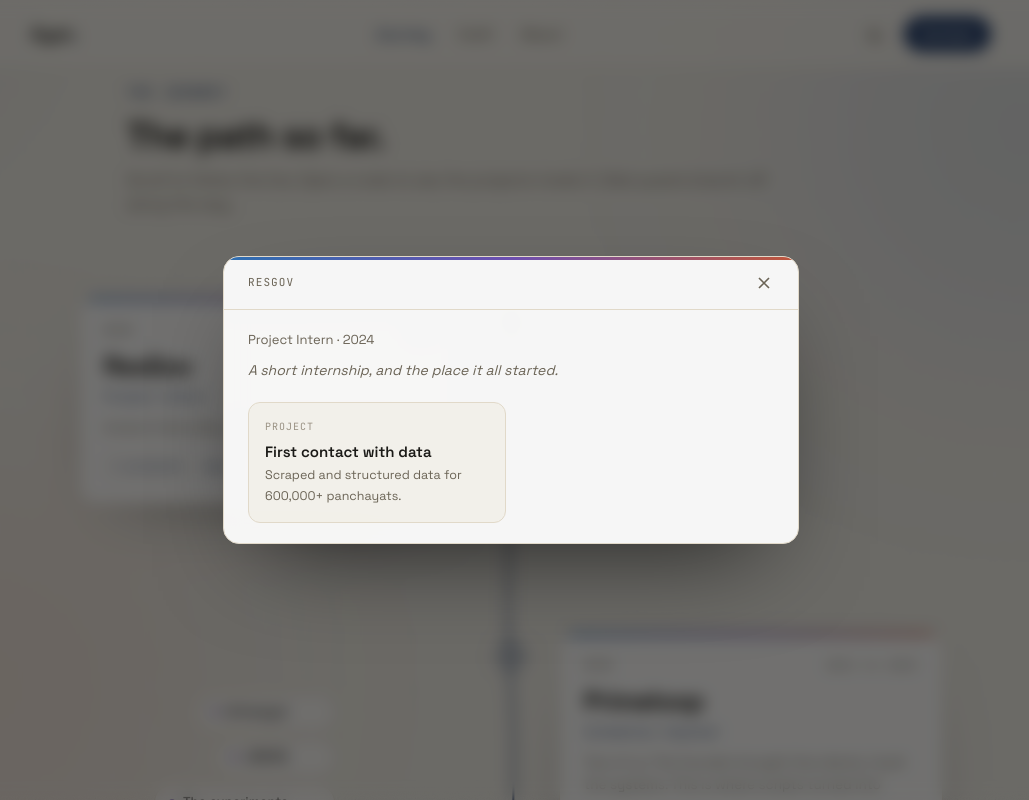
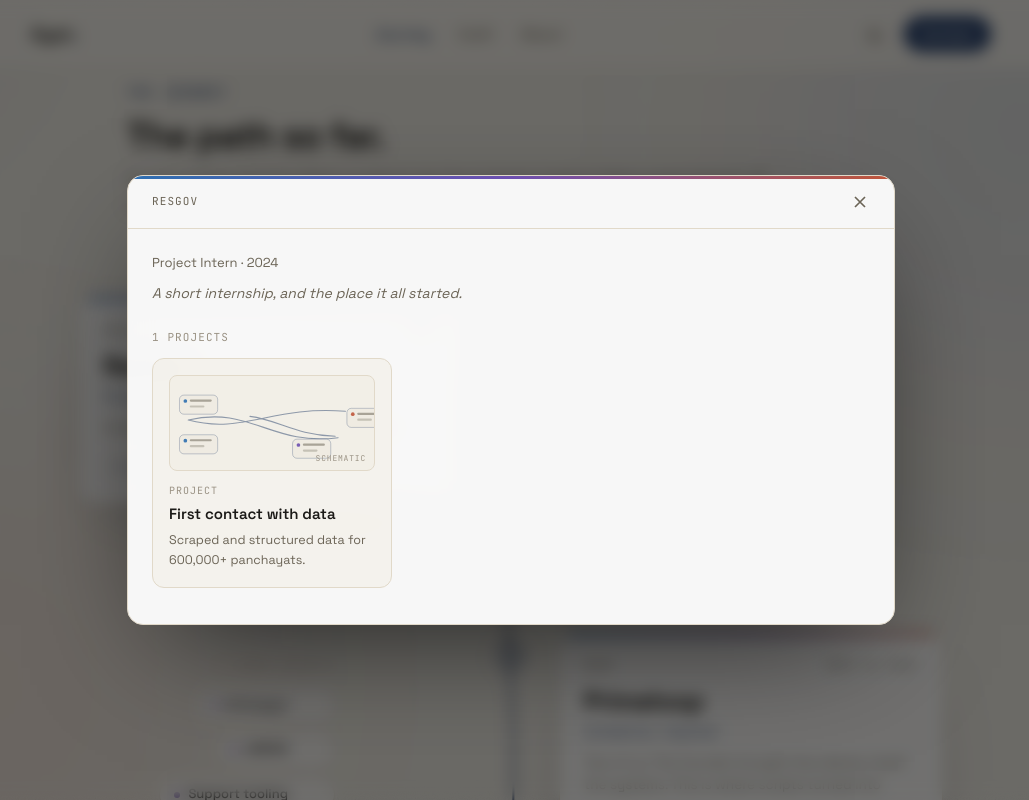
Before and after one commit to AyanDas2000/portfolio, a React (Vite) app: page / in a window 1280 px wide. Both pictures are taken after a click on the button 400 px from the left and 1513 px from the top of the page. Shown: the part 1113-1913 px from the top of the page, without its empty margins (129-1158 px from the left). Built offline with nearby package versions, Linux system fonts and the light colour scheme.

Commit message:
Polish: Origin+Craft scroll reveals, folder window larger with taller tiles + schematic art, side-quest labels, Support tooling to Primeloop, rename bike hack, swap Jiraiya quotes, Worked-with clients + recognition (safe framing)

```diff
--- a/src/App.tsx
+++ b/src/App.tsx
@@ -7,6 +7,7 @@ import { Origin } from './components/Origin'
 import { Journey } from './components/Journey'
 import { Craft } from './components/Craft'
 import { Stack } from './components/Stack'
+import { Clients } from './components/Clients'
 import { About } from './components/About'
 import { Contact } from './components/Contact'
 import { consoleLines, nav } from './data'
@@ -66,6 +67,7 @@ function App() {
         <Journey />
         <Craft />
         <Stack />
+        <Clients />
         <About />
         <Contact />
       </main>
--- /dev/null
+++ b/src/components/Clients.tsx
@@ -0,0 +1,70 @@
+import { motion } from 'motion/react'
+import { clients, recognition } from '../data'
+import { Glass, Section, SectionHead } from './ui'
+
+const EASE: [number, number, number, number] = [0.22, 1, 0.36, 1]
+const VIEW = { once: false, margin: '-10%' } as const
+
+export function Clients() {
+  return (
+    <Section id="proof">
+      <div className="mx-auto max-w-5xl">
+        <SectionHead
+          eyebrow="WORKED WITH"
+          title="Who the work reached."
+          intro="The systems and campaigns I built ran for real teams."
+        />
+
+        <div className="mt-10 grid gap-5 md:grid-cols-2">
+          {clients.map((c, i) => (
+            <motion.div
+              key={c.via}
+              initial={{ opacity: 0, y: 28 }}
+              whileInView={{ opacity: 1, y: 0 }}
+              viewport={VIEW}
+              transition={{ duration: 0.6, delay: i * 0.1, ease: EASE }}
+            >
+              <Glass bar className="h-full p-6">
+                <p className="font-mono text-[11px] tracking-widest" style={{ color: 'var(--accent)' }}>
+                  VIA {c.via.toUpperCase()}
+                </p>
+                <p className="mt-1.5 text-[13px]" style={{ color: 'var(--muted)' }}>{c.note}</p>
+                <div className="mt-4 flex flex-wrap gap-2">
+                  {c.names.map((n) => (
+                    <span
+                      key={n}
+                      className="rounded-full border px-3 py-1 text-[13px] font-medium"
+                      style={{ borderColor: 'var(--line)', background: 'color-mix(in srgb, var(--surface2) 50%, transparent)', color: 'var(--text)' }}
+                    >
+                      {n}
+                    </span>
+                  ))}
+                </div>
+              </Glass>
+            </motion.div>
+          ))}
+        </div>
+
+        <motion.figure
+          initial={{ opacity: 0, y: 28 }}
+          whileInView={{ opacity: 1, y: 0 }}
+          viewport={VIEW}
+          transition={{ duration: 0.6, ease: EASE }}
+          className="mx-auto mt-10 max-w-3xl"
+        >
+          <Glass glow className="p-7 text-center sm:p-9">
+            <blockquote className="text-xl font-medium italic leading-snug sm:text-2xl" style={{ color: 'var(--text)' }}>
+              "{recognition.quote}"
+            </blockquote>
+            <figcaption className="mt-5 font-mono text-[12px] tracking-wide" style={{ color: 'var(--muted)' }}>
+              {recognition.author} · {recognition.authorRole}
+            </figcaption>
+            <p className="mx-auto mt-4 max-w-md text-[12.5px] leading-relaxed" style={{ color: 'var(--faint)' }}>
+              {recognition.note}
+            </p>
+          </Glass>
+        </motion.figure>
+      </div>
+    </Section>
+  )
+}
--- a/src/components/Craft.tsx
+++ b/src/components/Craft.tsx
@@ -1,6 +1,8 @@
+import { motion } from 'motion/react'
 import { craft } from '../data'
-import { Reveal } from '../lib'
 import { Glass, Section, SectionHead } from './ui'
+
+const EASE: [number, number, number, number] = [0.22, 1, 0.36, 1]
 
 export function Craft() {
   return (
@@ -9,7 +11,13 @@ export function Craft() {
         <SectionHead eyebrow="CRAFT" title={craft.title} />
         <div className="mt-10 grid gap-5 md:grid-cols-3">
           {craft.points.map((p, i) => (
-            <Reveal key={i} delay={i * 0.08}>
+            <motion.div
+              key={i}
+              initial={{ opacity: 0, y: 34 }}
+              whileInView={{ opacity: 1, y: 0 }}
+              viewport={{ once: false, margin: '-8%' }}
+              transition={{ duration: 0.6, delay: i * 0.16, ease: EASE }}
+            >
               <Glass className="h-full p-6">
                 <span className="font-mono text-2xl font-bold" style={{ color: 'var(--accent)' }}>
                   0{i + 1}
@@ -18,7 +26,7 @@ export function Craft() {
                   {p}
                 </p>
               </Glass>
-            </Reveal>
+            </motion.div>
           ))}
         </div>
       </div>
--- a/src/components/Journey.tsx
+++ b/src/components/Journey.tsx
@@ -84,6 +84,18 @@ function StopRow({
         <NodeCard stop={stop} onOpen={onOpenStop} />
       </div>
       <div className={cn('flex flex-wrap justify-center gap-2.5 md:max-w-xs md:flex-col md:flex-nowrap', brCol)}>
+        {branches.length > 0 && (
+          <motion.span
+            initial={{ opacity: 0 }}
+            whileInView={{ opacity: 1 }}
+            viewport={VIEW}
+            transition={{ duration: 0.5, ease: EASE }}
+            className="mb-1 font-mono text-[10px] tracking-[0.28em]"
+            style={{ color: 'var(--faint)' }}
+          >
+            ◇ SIDE QUESTS
+          </motion.span>
+        )}
         {branches.map((b, i) => (
           <BranchChip key={b.id} b={b} onOpen={onOpenBranch} i={i} />
         ))}
--- a/src/components/Modal.tsx
+++ b/src/components/Modal.tsx
@@ -7,21 +7,43 @@ export type ModalData =
   | { kind: 'stop'; stop: Stop }
   | { kind: 'item'; title: string; body: string; tech?: string[] }
 
-function IconBtn({ onClick, label, children }: { onClick: () => void; label: string; children: React.ReactNode }) {
+/** A constructed "workflow" graphic. Placeholder art until real screenshots go in. */
+function WorkflowArt({ seed = 0, className = '' }: { seed?: number; className?: string }) {
+  const s = seed % 3
+  const paths = [
+    'M34 36 C 110 36, 110 96, 186 96 M34 36 C 130 66, 170 40, 250 52 M186 96 C 224 96, 242 66, 262 58',
+    'M40 90 C 110 90, 110 40, 180 40 M180 40 C 230 40, 240 80, 268 84 M40 90 C 120 110, 200 100, 258 96',
+    'M36 60 C 120 40, 150 96, 240 84 M36 60 C 110 80, 150 40, 250 48 M120 55 C 160 60, 180 80, 236 82',
+  ]
+  const nodes = [
+    [24, 26], [178, 86], [252, 44], [24, 80],
+  ] as const
   return (
-    <button onClick={onClick} aria-label={label} className="transition-opacity hover:opacity-70" style={{ color: 'var(--muted)' }}>
-      {children}
-    </button>
+    <svg viewBox="0 0 300 128" className={className} fill="none" aria-hidden preserveAspectRatio="xMidYMid slice">
+      <path d={paths[s]} stroke="color-mix(in srgb, var(--accent) 55%, transparent)" strokeWidth="1.5" strokeLinecap="round" />
+      {nodes.map(([x, y], i) => (
+        <g key={i}>
+          <rect x={x} y={y} width="52" height="26" rx="6" fill="color-mix(in srgb, var(--surface2) 90%, transparent)" stroke="color-mix(in srgb, var(--accent) 40%, transparent)" strokeWidth="1" />
+          <circle cx={x + 8} cy={y + 8} r="2.5" fill={`var(--c${(i % 3) + 1})`} />
+          <rect x={x + 14} y={y + 6} width="30" height="3" rx="1.5" fill="color-mix(in srgb, var(--muted) 60%, transparent)" />
+          <rect x={x + 14} y={y + 14} width="20" height="3" rx="1.5" fill="color-mix(in srgb, var(--muted) 35%, transparent)" />
+        </g>
+      ))}
+    </svg>
   )
 }
+
+const ArtPanel = ({ seed, tall = false }: { seed: number; tall?: boolean }) => (
+  <div className={`relative overflow-hidden rounded-lg border ${tall ? 'h-40' : 'h-24'}`} style={{ borderColor: 'var(--line)', background: 'color-mix(in srgb, var(--surface2) 45%, transparent)' }}>
+    <WorkflowArt seed={seed} className="h-full w-full opacity-90" />
+    <span className="absolute bottom-1.5 right-2 font-mono text-[8px] tracking-widest" style={{ color: 'var(--faint)' }}>SCHEMATIC</span>
+  </div>
+)
 
 export function Modal({ data, onClose }: { data: ModalData | null; onClose: () => void }) {
   const [sel, setSel] = useState<Mission | null>(null)
 
-  useEffect(() => {
-    setSel(null)
-  }, [data])
-
+  useEffect(() => setSel(null), [data])
   useEffect(() => {
     if (!data) return
     const onKey = (e: KeyboardEvent) => {
@@ -50,79 +72,68 @@ export function Modal({ data, onClose }: { data: ModalData | null; onClose: () =
           <motion.div
             role="dialog"
             aria-modal="true"
-            initial={{ opacity: 0, scale: 0.95, y: 14 }}
+            initial={{ opacity: 0, scale: 0.96, y: 16 }}
             animate={{ opacity: 1, scale: 1, y: 0 }}
             exit={{ opacity: 0, scale: 0.97, y: 8 }}
             transition={{ duration: 0.24, ease: [0.22, 1, 0.36, 1] }}
             onClick={(e) => e.stopPropagation()}
-            className="relative z-10 w-full max-w-xl overflow-hidden rounded-2xl border backdrop-blur-md"
-            style={{
-              borderColor: 'var(--line)',
-              background: 'color-mix(in srgb, var(--surface) 94%, transparent)',
-              boxShadow: '0 40px 100px -40px rgba(0,0,0,0.7)',
-            }}
+            className="relative z-10 w-full max-w-3xl overflow-hidden rounded-2xl border backdrop-blur-md"
+            style={{ borderColor: 'var(--line)', background: 'color-mix(in srgb, var(--surface) 95%, transparent)', boxShadow: '0 40px 120px -40px rgba(0,0,0,0.75)' }}
           >
             <div className="absolute inset-x-0 top-0 h-[3px]" style={{ background: 'linear-gradient(90deg, var(--c1), var(--c2), var(--c3))' }} />
 
-            {/* header */}
             <div className="flex items-center justify-between border-b px-6 py-4" style={{ borderColor: 'var(--line)' }}>
               {data.kind === 'stop' && sel ? (
                 <button onClick={() => setSel(null)} className="font-mono text-[11px] tracking-widest transition-opacity hover:opacity-70" style={{ color: 'var(--accent)' }}>
-                  ← back
+                  ← back to projects
                 </button>
               ) : (
                 <span className="font-mono text-[11px] tracking-widest" style={{ color: 'var(--muted)' }}>
                   {data.kind === 'stop' ? data.stop.org.toUpperCase() : 'SIDE QUEST'}
                 </span>
               )}
-              <IconBtn onClick={onClose} label="Close">
-                <svg width="20" height="20" viewBox="0 0 24 24" fill="none" stroke="currentColor" strokeWidth="2" aria-hidden>
-                  <path d="M6 6l12 12M18 6L6 18" />
-                </svg>
-              </IconBtn>
+              <button onClick={onClose} aria-label="Close" className="transition-opacity hover:opacity-70" style={{ color: 'var(--muted)' }}>
+                <svg width="20" height="20" viewBox="0 0 24 24" fill="none" stroke="currentColor" strokeWidth="2" aria-hidden><path d="M6 6l12 12M18 6L6 18" /></svg>
+              </button>
             </div>
 
-            <div className="max-h-[70vh] overflow-y-auto px-6 py-5">
+            <div className="max-h-[76vh] overflow-y-auto px-6 py-6">
               {data.kind === 'item' ? (
                 <>
-                  <h3 className="text-2xl font-bold tracking-tight" style={{ color: 'var(--text)' }}>{data.title}</h3>
-                  <p className="mt-4 text-[15px] leading-relaxed" style={{ color: 'var(--muted)' }}>{data.body}</p>
-                  {data.tech && (
-                    <div className="mt-5 flex flex-wrap gap-1.5">
-                      {data.tech.map((t, i) => <Chip key={t} label={t} color={accentVar(i)} />)}
-                    </div>
-                  )}
+                  <ArtPanel seed={data.title.length} tall />
+                  <h3 className="mt-5 text-2xl font-bold tracking-tight" style={{ color: 'var(--text)' }}>{data.title}</h3>
+                  <p className="mt-3 text-[15px] leading-relaxed" style={{ color: 'var(--muted)' }}>{data.body}</p>
+                  {data.tech && <div className="mt-5 flex flex-wrap gap-1.5">{data.tech.map((t, i) => <Chip key={t} label={t} color={accentVar(i)} />)}</div>}
                 </>
               ) : sel ? (
                 <>
-                  {sel.status === 'LIVE' && <div className="mb-3"><LiveDot /></div>}
-                  <h3 className="text-2xl font-bold tracking-tight" style={{ color: 'var(--text)' }}>{sel.title}</h3>
+                  <ArtPanel seed={sel.title.length} tall />
+                  {sel.status === 'LIVE' && <div className="mt-4"><LiveDot /></div>}
+                  <h3 className="mt-3 text-2xl font-bold tracking-tight" style={{ color: 'var(--text)' }}>{sel.title}</h3>
                   <p className="mt-2 text-[13px] font-medium" style={{ color: 'var(--accent)' }}>{sel.highlight}</p>
                   <p className="mt-4 text-[15px] leading-relaxed" style={{ color: 'var(--muted)' }}>{sel.debrief}</p>
-                  {sel.tech && (
-                    <div className="mt-5 flex flex-wrap gap-1.5">
-                      {sel.tech.map((t, i) => <Chip key={t} label={t} color={accentVar(i)} />)}
-                    </div>
-                  )}
+                  {sel.tech && <div className="mt-5 flex flex-wrap gap-1.5">{sel.tech.map((t, i) => <Chip key={t} label={t} color={accentVar(i)} />)}</div>}
                 </>
               ) : (
                 <>
                   <p className="text-[13px]" style={{ color: 'var(--muted)' }}>{data.stop.role} · {data.stop.when}</p>
                   <p className="mt-2 text-[14px] italic leading-relaxed" style={{ color: 'var(--muted)' }}>{data.stop.blurb}</p>
-                  <div className="mt-5 grid gap-2.5 sm:grid-cols-2">
-                    {data.stop.missions.map((m) => (
+                  <p className="mt-6 font-mono text-[11px] tracking-widest" style={{ color: 'var(--faint)' }}>{data.stop.missions.length} PROJECTS</p>
+                  <div className="-mx-1 mt-3 flex snap-x gap-4 overflow-x-auto px-1 pb-3">
+                    {data.stop.missions.map((m, i) => (
                       <button
                         key={m.id}
                         onClick={() => setSel(m)}
-                        className="group rounded-xl border p-4 text-left transition-all duration-200 hover:-translate-y-0.5"
-                        style={{ borderColor: 'var(--line)', background: 'color-mix(in srgb, var(--surface2) 55%, transparent)' }}
+                        className="group flex w-[240px] shrink-0 snap-start flex-col rounded-xl border p-4 text-left transition-all duration-200 hover:-translate-y-1"
+                        style={{ borderColor: 'var(--line)', background: 'color-mix(in srgb, var(--surface2) 45%, transparent)' }}
                       >
-                        <div className="flex items-center justify-between font-mono text-[10px] tracking-widest" style={{ color: 'var(--faint)' }}>
+                        <ArtPanel seed={i + m.title.length} />
+                        <div className="mt-3 flex items-center justify-between font-mono text-[10px] tracking-widest" style={{ color: 'var(--faint)' }}>
                           <span>{m.status === 'LIVE' ? 'LIVE' : 'PROJECT'}</span>
                           <span className="opacity-0 transition-opacity group-hover:opacity-100" style={{ color: 'var(--accent)' }}>open →</span>
                         </div>
-                        <h4 className="mt-2 text-[15px] font-semibold leading-tight" style={{ color: 'var(--text)' }}>{m.title}</h4>
-                        <p className="mt-1 text-[12.5px] leading-relaxed" style={{ color: 'var(--muted)' }}>{m.highlight}</p>
+                        <h4 className="mt-1.5 text-[15px] font-semibold leading-tight" style={{ color: 'var(--text)' }}>{m.title}</h4>
+                        <p className="mt-1.5 flex-1 text-[12.5px] leading-relaxed" style={{ color: 'var(--muted)' }}>{m.highlight}</p>
                       </button>
                     ))}
                   </div>
--- a/src/components/Origin.tsx
+++ b/src/components/Origin.tsx
@@ -1,12 +1,19 @@
+import { motion } from 'motion/react'
 import { origin } from '../data'
-import { Reveal } from '../lib'
 import { Glass, Section } from './ui'
+
+const EASE: [number, number, number, number] = [0.22, 1, 0.36, 1]
 
 export function Origin() {
   return (
     <Section className="pt-4!">
       <div className="mx-auto max-w-3xl">
-        <Reveal>
+        <motion.div
+          initial={{ opacity: 0, y: 30 }}
+          whileInView={{ opacity: 1, y: 0 }}
+          viewport={{ once: false, margin: '-12%' }}
+          transition={{ duration: 0.7, ease: EASE }}
+        >
           <Glass bar glow className="p-7 sm:p-9">
             <p className="font-mono text-[11px] tracking-widest" style={{ color: 'var(--muted)' }}>
               ORIGIN
@@ -18,7 +25,7 @@ export function Origin() {
               {origin.body}
             </p>
           </Glass>
-        </Reveal>
+        </motion.div>
       </div>
     </Section>
   )
--- a/src/data.ts
+++ b/src/data.ts
@@ -228,13 +228,15 @@ export const contact = {
 
 // 10. Jiraiya pull-quotes (author rendered without a dash)
 export const quotes = {
+  // top (near the work): the never-give-up line
   main: {
+    text: 'A real ninja is one who endures. All you need is the guts to never give up.',
+    author: 'Jiraiya',
+  },
+  // bottom (the closing, deeper philosophy)
+  second: {
     text:
       'When people get hurt, they learn to hate. But knowing that pain allows people to be kind.',
-    author: 'Jiraiya',
-  },
-  second: {
-    text: 'A real ninja is one who endures. All you need is the guts to never give up.',
     author: 'Jiraiya',
   },
 }
@@ -258,10 +260,35 @@ export const branchesByStop: Record<string, Branch[]> = {
   primeloop: [
     { id: 'b-analyst', title: 'AI Analyst', body: 'A build that reads a dataset and tells you what is actually going on in it, so analysis starts from questions instead of spreadsheets.' },
     { id: 'b-jarvis', title: 'JARVIS', body: 'A voice assistant built from scratch. Yes, named after that one. I wanted to see how far I could get building my own from nothing.', tech: ['Python', 'Whisper'] },
+    { id: 'b-support', title: 'Support tooling', body: 'A ticket viewer and an auth bridge I built to make messy support queues legible.' },
     { id: 'b-exp', title: 'The experiments', body: 'Machine-learning notebooks, data-analysis projects, scrapers, a drawer of half-built ideas from the years before the real work.' },
   ],
   outpilot: [
-    { id: 'b-moto', title: 'Motorcycle app', body: 'My bike ships with a companion app from the manufacturer, but it is laggy and half-broken. I reverse-engineered it, stripped it to the frame, and rebuilt it sleek. Now my phone talks to my motorcycle properly.', tech: ['Kotlin', 'BLE'] },
-    { id: 'b-support', title: 'Support tooling', body: 'A ticket viewer and an auth bridge I built to make messy support queues legible.' },
+    { id: 'b-moto', title: 'Bike dashboard hack', body: 'My bike ships with a companion app from the manufacturer, but it is laggy and half-broken. I reverse-engineered its Bluetooth, stripped it to the frame, and rebuilt it sleek. Now my phone talks to my motorcycle properly.', tech: ['Kotlin', 'BLE'] },
   ],
 }
+
+// Who the work reached, grouped by where I built it.
+export const clients: { via: string; note: string; names: string[] }[] = [
+  { via: 'Primeloop', note: 'Systems and automation for real businesses.', names: ['Happy Wagon'] },
+  {
+    via: 'Outpilot.ai',
+    note: 'Live outreach campaigns I built and run.',
+    names: ['Brooklyn Pickleball', 'Brasil Rugby', 'The Sponsorship Guy'],
+  },
+]
+
+// Approved testimonials (fill in once Richard/Tanmay confirm the wording).
+export const testimonialQuotes: { quote: string; name: string; role: string }[] = [
+  // { quote: '...', name: 'Richard Cronin', role: 'The Sponsorship Guy' },
+]
+
+// Public recognition. Framed honestly: this praised the Outpilot work, and I built and ran
+// the campaign behind it. Confirm wording + get Richard's nod before deploying public.
+export const recognition = {
+  quote: 'No slop. The kind of copy that gets the recipient to feel known.',
+  author: 'Larry Weil',
+  authorRole: 'President & Founder, The Sponsorship Guy',
+  note: 'Public praise for the Outpilot work. I built and ran the campaign it was written about.',
+  url: '', // add the LinkedIn post link if you want it clickable
+}
```
